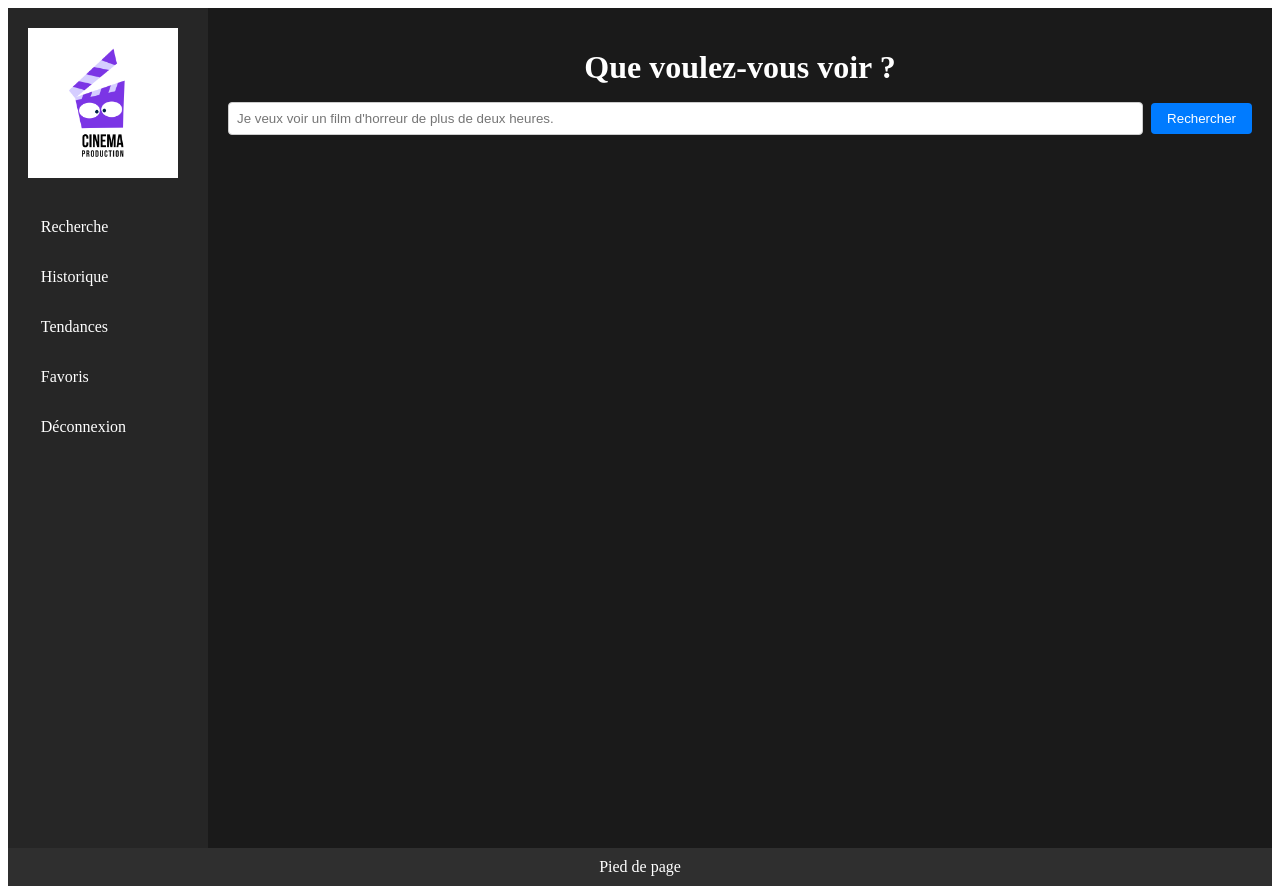
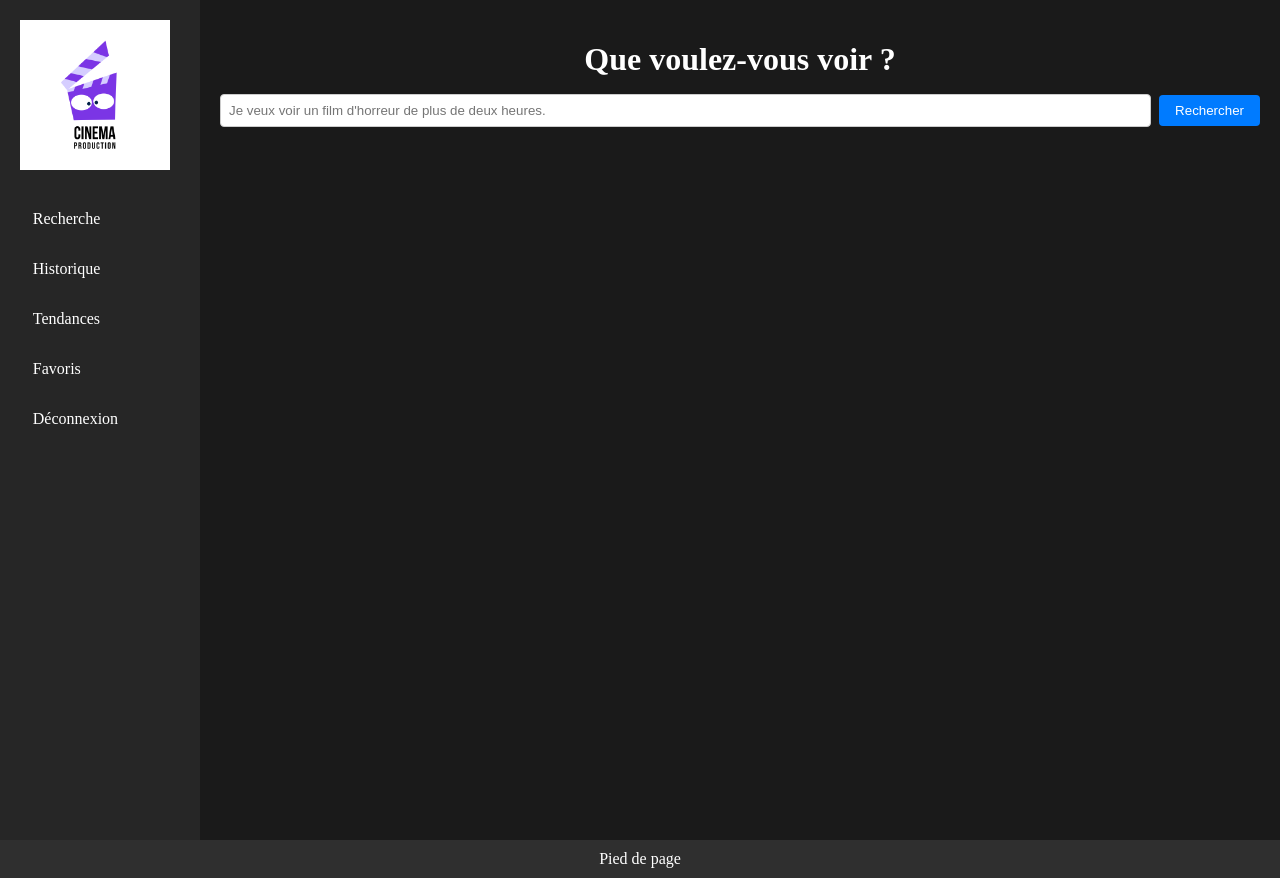
Before and after one commit to AliTheRipper/SearchBot, a Vue app: page / in a window 1280 px wide. Built offline with nearby package versions, Linux system fonts and the light colour scheme.

Commit message:
Correction du CSS
Modification de la marge de body en 0 dans des balises de style normales, non scoped.

```diff
--- a/src/App.vue
+++ b/src/App.vue
@@ -26,6 +26,12 @@ export default {
 }
 </script>
 
+<style>
+body {
+  margin: 0;
+}
+</style>
+
 <style scoped>
 .app-container {
   display: grid;
```
